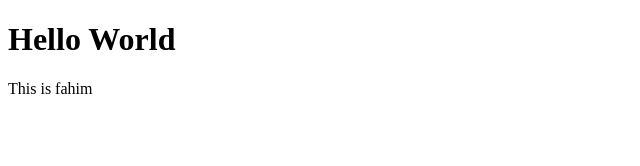
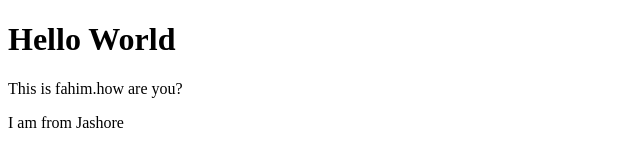
Before and after one commit to 12215060-Fahim/first-project, a plain HTML site: page index.html in a window 1280 px wide. Shown: the whole page, without its empty margins (0-640 px from the left). Drawn offline with Linux system fonts and the light colour scheme.

Commit message:
3rd commit

```diff
--- a/index.html
+++ b/index.html
@@ -7,6 +7,7 @@
 </head>
 <body>
     <h1>Hello World</h1>
-    <p>This is fahim</p>
+    <p>This is fahim.how are you?</p>
+    <p>I am from Jashore</p>
 </body>
 </html>
```
